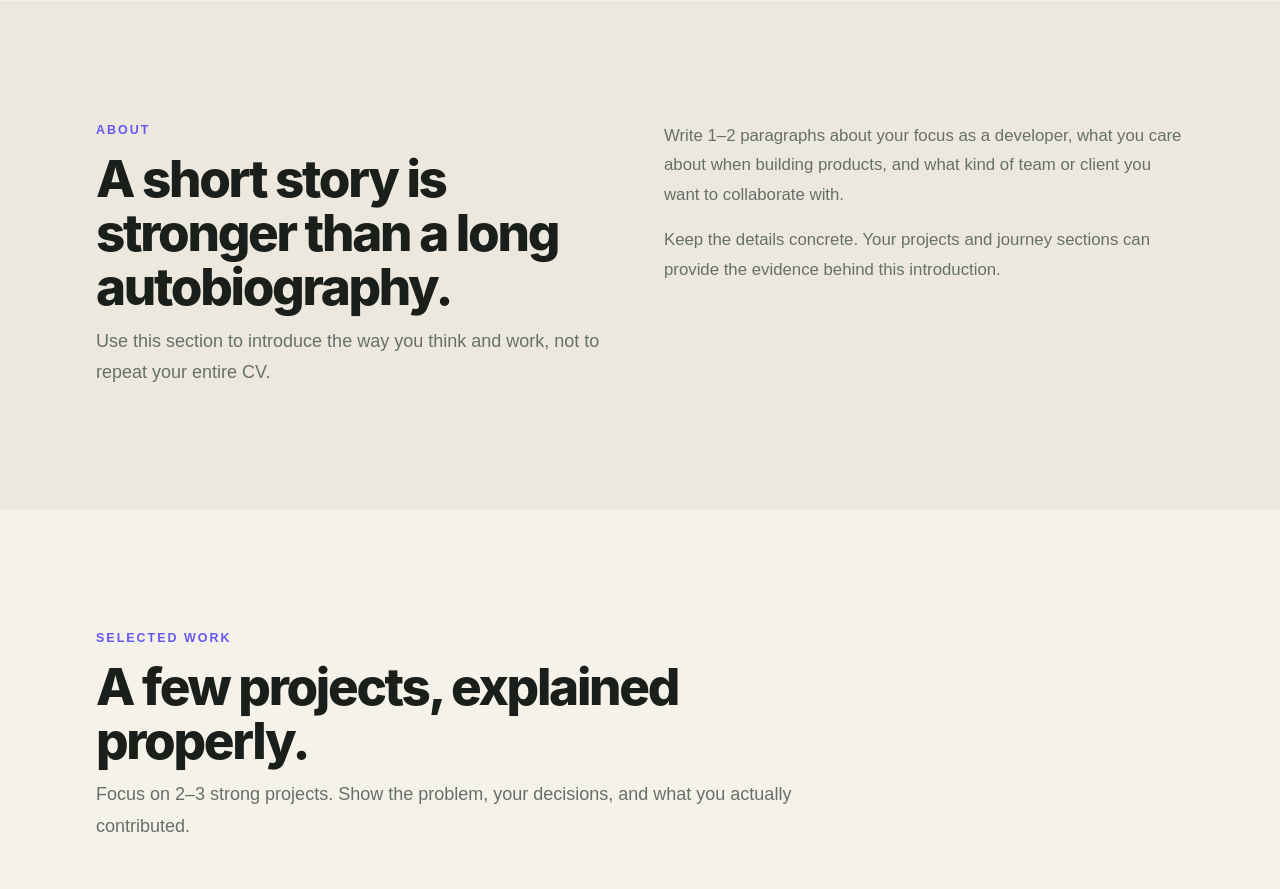
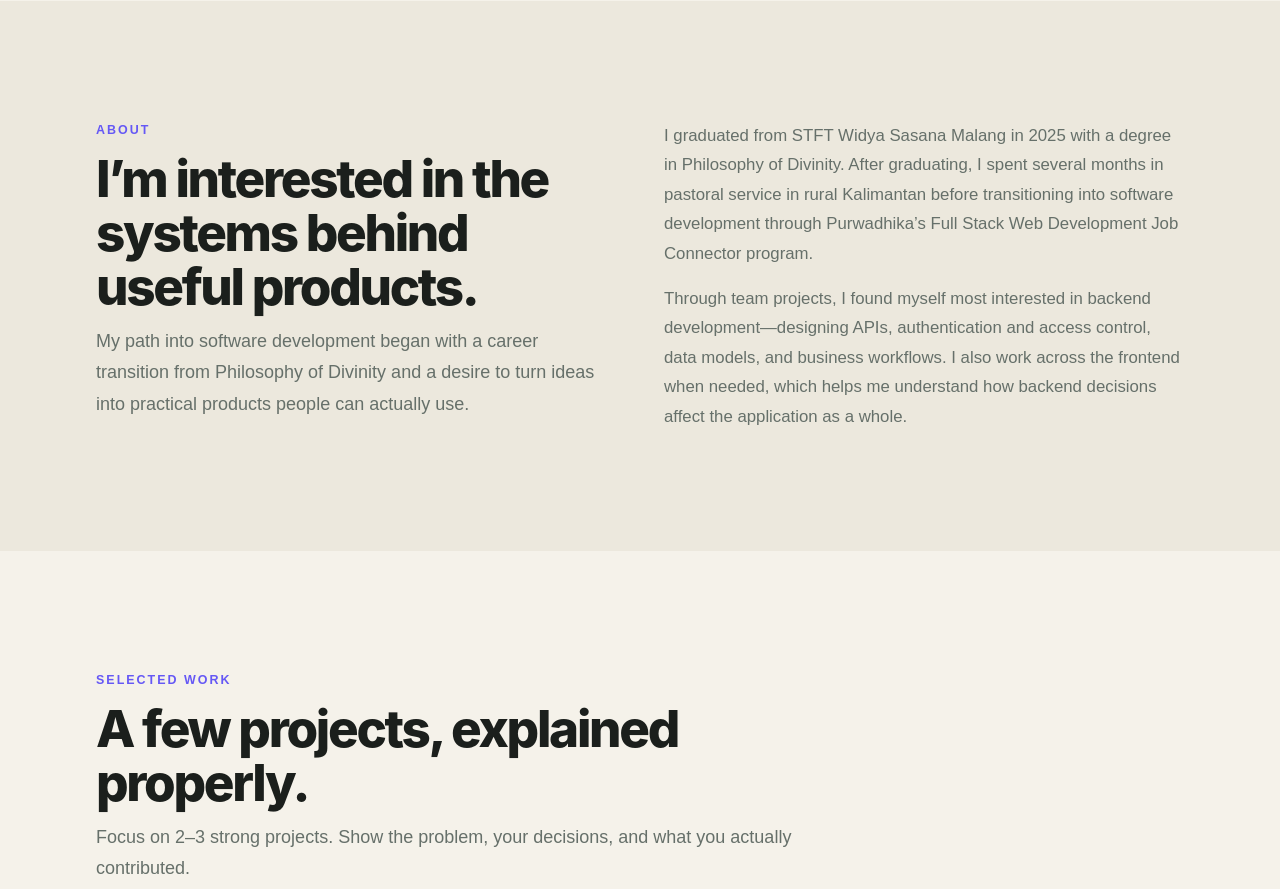
Before and after one commit to ChristoRinovan/christo-rinovan, a Next.js app: page / in a window 1280 px wide. Shown: the part 800-1689 px from the top of the page. Built offline with nearby package versions, Linux system fonts and the light colour scheme; no server answers.

Commit message:
about section

```diff
--- a/src/components/sections/about-section.tsx
+++ b/src/components/sections/about-section.tsx
@@ -10,19 +10,18 @@ export function AboutSection() {
         <SimpleGrid cols={{ base: 1, md: 2 }} spacing={48}>
           <SectionHeading
             eyebrow="About"
-            title="A short story is stronger than a long autobiography."
-            description="Use this section to introduce the way you think and work, not to repeat your entire CV."
+            title="I’m interested in the systems behind useful products."
+            description="My path into software development began with a career transition from Philosophy of Divinity and a desire to turn ideas into practical products people can actually use."
           />
 
           <Stack gap="md">
             <Text className="body-copy">
-              Write 1–2 paragraphs about your focus as a developer, what you care
-              about when building products, and what kind of team or client you
-              want to collaborate with.
+              I graduated from STFT Widya Sasana Malang in 2025 with a degree in Philosophy of Divinity. After graduating, I spent several months in pastoral service in rural
+              Kalimantan before transitioning into software development through Purwadhika’s Full Stack Web Development Job Connector program.
             </Text>
             <Text className="body-copy">
-              Keep the details concrete. Your projects and journey sections can
-              provide the evidence behind this introduction.
+              Through team projects, I found myself most interested in backend development—designing APIs, authentication and access control, data models, and business workflows. I
+              also work across the frontend when needed, which helps me understand how backend decisions affect the application as a whole.
             </Text>
           </Stack>
         </SimpleGrid>
```
